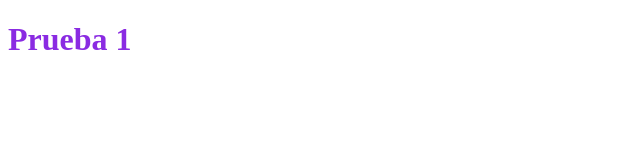
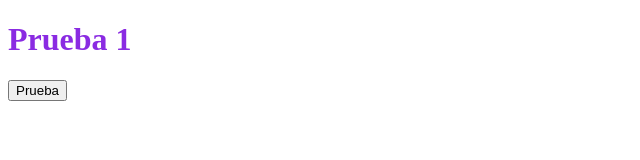
Before and after one commit to iepenaranda/Prueba_1, a plain HTML site: page index.html in a window 1280 px wide. Shown: the whole page, without its empty margins (0-640 px from the left). Drawn offline with Linux system fonts and the light colour scheme.

Commit message:
Ajuste JS

```diff
--- a/assets/js/script.js
+++ b/assets/js/script.js
@@ -1 +1,3 @@
-alert("Hola mundo!")
+const prueba = () => {
+    alert("Hola mundo!");
+};
--- a/index.html
+++ b/index.html
@@ -9,7 +9,7 @@
 </head>
 <body>
     <h1>Prueba 1</h1>
-
+    <button onclick="prueba()">Prueba</button>
     <script src="./assets/js/script.js"></script>
 </body>
 </html>
```
